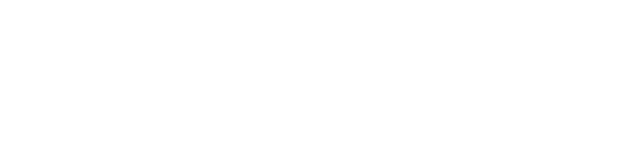
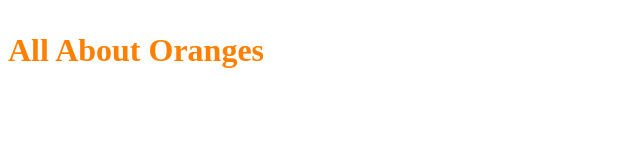
Before and after one commit to HunterT4/website, a plain HTML site: page index.html in a window 1280 px wide. Shown: the whole page, without its empty margins (0-640 px from the left). Drawn offline with Linux system fonts and the light colour scheme.

Commit message:
Update index.html

```diff
--- a/index.html
+++ b/index.html
@@ -1,2 +1,2 @@
 <!doctype html>
-<p style="text-align:center;"><h1><p style="color: rgb(255, 128, 0)"All About Oranges</p><h1>
+ </p><h1><p style="color: rgb(255, 128, 0)">All About Oranges</p><h1>
```
